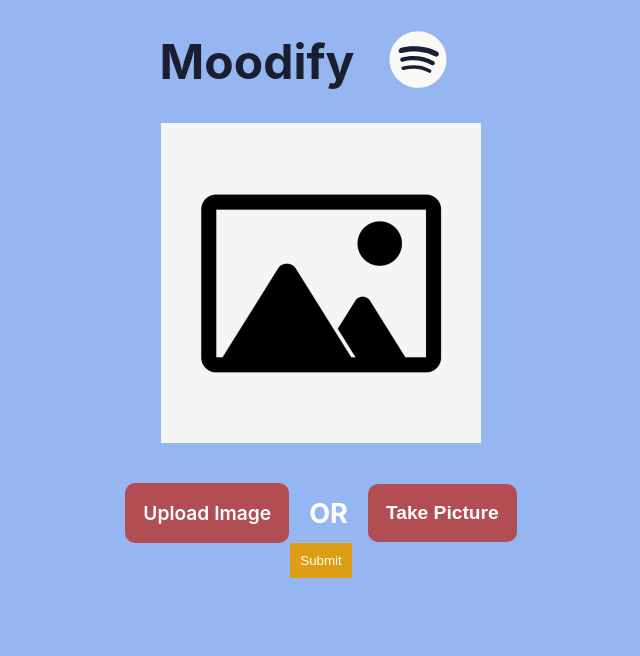
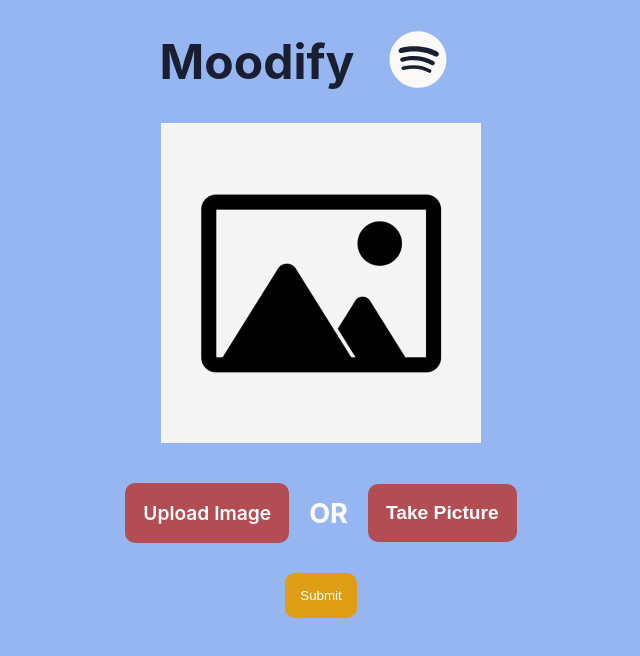
Before and after one commit to Polvyer/Moodify, a React (Create React App) app in the folder frontend/: page / in a window 1280 px wide. Shown: the top 656 px of the page, without its empty margins (319-959 px from the left). Built offline with nearby package versions, Linux system fonts and the light colour scheme; no server answers; the HTML template or start-up script is replaced by a standard one.

Commit message:
Update SubmitButton.js

```diff
--- a/frontend/src/components/SubmitButton.js
+++ b/frontend/src/components/SubmitButton.js
@@ -7,9 +7,11 @@ const Container = styled.div`
 
 const Button = styled.button`
   background-color: #DD9D14;
-  padding: 10px;
+  padding: 15px;
   border: none;
   color: white;
+  border-radius: 10px;
+  margin-top: 30px;
 `;
 
 const SubmitButton = ({ callback }) => {
```
